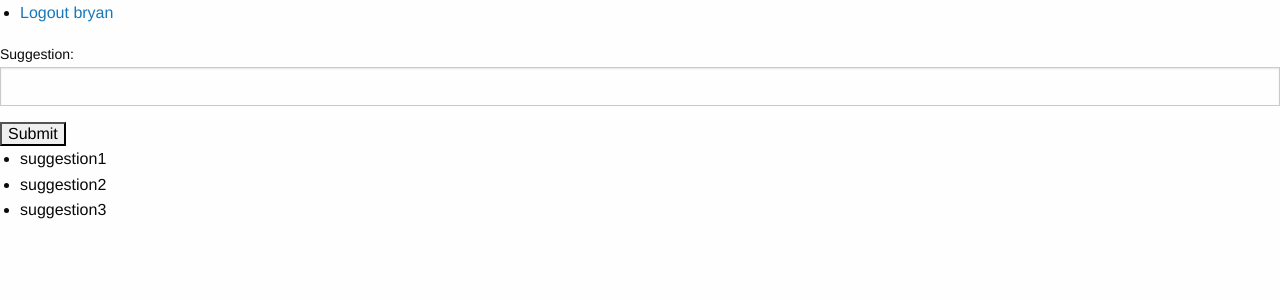
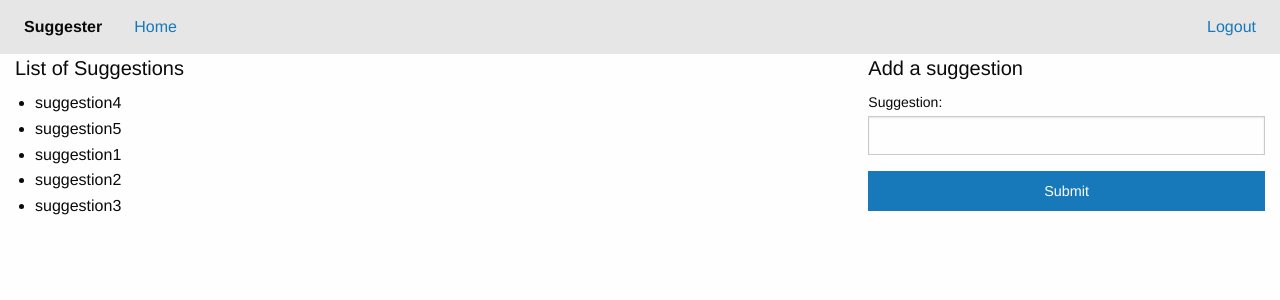
Before and after one commit to CSUChico-CINS465/CINS465-Fall2017-Lecture-Examples, a Django app: page / in a window 1280 px wide. Shown: the top 300 px of the page. Run offline with Django 3.2, Linux system fonts and the light colour scheme; a user stored in the database is signed in; data comes from the database, SQL or seed files in the repository; some libraries are stand-ins or nearby versions.

Commit message:
Style/Form/Data revisions

```diff
--- a/mysite/firstapp/models.py
+++ b/mysite/firstapp/models.py
@@ -6,7 +6,7 @@ from django.contrib.auth.models import User
 class suggestion(models.Model):
     suggestion = models.CharField(max_length=141)
     author = models.ForeignKey(User, on_delete=models.CASCADE)
-    authored_on = models.DateField(auto_now=True)
+    authored = models.DateField(auto_now=True)
 
     def __str__(self):
         return self.suggestion
@@ -15,7 +15,7 @@ class comment(models.Model):
     comment = models.CharField(max_length=141)
     author = models.ForeignKey(User, on_delete=models.CASCADE)
     suggestion = models.ForeignKey(suggestion, on_delete=models.CASCADE)
-    authored_on = models.DateField(auto_now=True)
+    authored = models.DateField(auto_now=True)
 
     def __str__(self):
         return self.comment
--- a/mysite/firstapp/templates/default.html
+++ b/mysite/firstapp/templates/default.html
@@ -3,23 +3,36 @@
 
 {% block title %}Title{% endblock %}
 {% block content %}
-<ul>
+<div class="top-bar">
+  <div class="top-bar-left">
+    <ul class="dropdown menu" data-dropdown-menu>
+      <li class="menu-text">Suggester</li>
+      <!-- <li>
+        <a href="#">One</a>
+        <ul class="menu vertical">
+          <li><a href="#">One</a></li>
+          <li><a href="#">Two</a></li>
+          <li><a href="#">Three</a></li>
+        </ul>
+      </li> -->
+      <li><a href="/">Home</a></li>
+    </ul>
+  </div>
+  <div class="top-bar-right">
+    <ul class="menu">
       {% if user.is_authenticated %}
-<li><a href="/logout/">Logout {{ user.username }}</a></li>
+      <li><a href="/logout/">Logout</a></li>
       {% else %}
+      <li><a href="/register/">Register</a></li>
       <li><a href="/login/">Log In</a></li>
       {% endif %}
     </ul>
-{% if user.is_authenticated %}
-<form action="/" method="post">
-    {% csrf_token %}
-
-    {{ form }}
-
-    <input type="submit" value="Submit" />
-
-</form>
-{% endif %}
+  </div>
+</div>
+<div class="grid-x grid-padding-x">
+  <!-- <div class="large-4 medium-4 small-12 cell"></div> -->
+  <div class="large-8 medium-8 small-12 cell">
+    <h5>List of Suggestions</h5>
     <div id="app">
       <ul>
         <li v-for="suggestion in suggestions">
@@ -29,6 +42,21 @@
         </li>
       </ul>
     </div>
+  </div>
+  <div class="large-4 medium-4 small-12 cell">
+
+    {% if user.is_authenticated %}
+    <form action="/suggest/" method="post">
+        <h5>Add a suggestion</h5>
+        {% csrf_token %}
+
+        {{ form }}
+
+        <input type="submit" class="button expanded" value="Submit" />
+
+    </form>
+    {% endif %}
+  </div>
 {% endblock %}
 {% block scripts %}
 <script src="{% static "js/vendor/vue.js" %}"></script>
--- a/mysite/firstapp/urls.py
+++ b/mysite/firstapp/urls.py
@@ -7,4 +7,6 @@ urlpatterns = [
     url(r'page2$',views.page2, name='page2'),
     url(r'register/$',views.register, name='register'),
     url(r'suggestions/$',views.suggestions, name='suggestions'),
+    url(r'suggest/$',views.suggest, name='suggest'),
+
 ]
--- a/mysite/firstapp/views.py
+++ b/mysite/firstapp/views.py
@@ -8,16 +8,29 @@ from .forms import *
 
 # Create your views here.
 def index(request):
+    form = suggestion_form()
+    suggestions = suggestion.objects.all().order_by('-authored')
+    context = {"variable":suggestions, "form":form}
+    return render(request,"default.html",context)
+
+def suggest(request):
     if request.method == 'POST':
-        form = suggestion_form(request.POST)
-        if form.is_valid():
-            modentry = suggestion(suggestion=form.cleaned_data['suggestion'])
-            modentry.save()
+        if request.user.is_authenticated:
+            form = suggestion_form(request.POST)
+            if form.is_valid():
+                modentry = suggestion(
+                    suggestion=form.cleaned_data['suggestion'],
+                    author=request.user
+                    )
+                modentry.save()
+        else:
+            form=suggestion_form()
     else:
         form = suggestion_form()
-    suggestions = suggestion.objects.all()
+    suggestions = suggestion.objects.all().order_by('-authored')
     context = {"variable":suggestions, "form":form}
     return render(request,"default.html",context)
+
 
 def page2(request):
     suggestions = suggestion.objects.all()
@@ -39,7 +52,7 @@ def register(request):
     return render(request,"register.html",context)
 
 def suggestions(request):
-    suggestions = suggestion.objects.all()
+    suggestions = suggestion.objects.all().order_by('authored')
     toReturn = {}
     toReturn["suggestions"]=[]
     for sugg in suggestions:
```
Also changed, not shown: mysite/db.sqlite3, mysite/firstapp/migrations/0005_auto_20171004_1743.py (added). Lines whose indentation alone changed are shown as unchanged.
